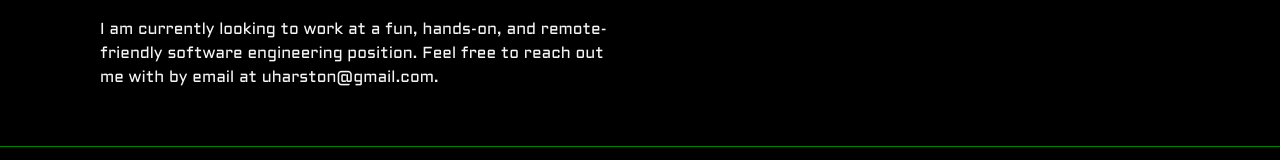
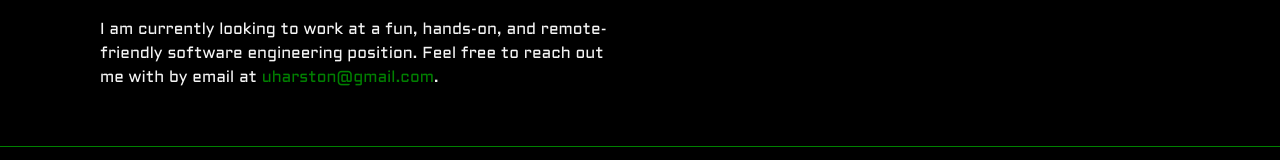
Before and after one commit to uharston/nextjs-harstondev, a Next.js app: page / in a window 1280 px wide. Shown: the part 3069-3229 px from the top of the page. Built offline with nearby package versions, Linux system fonts and the light colour scheme.

Commit message:
Change email text to green

```diff
--- a/components/contact.js
+++ b/components/contact.js
@@ -8,7 +8,7 @@ function Contact() {
                 <Row>
                     <Col >
                         <p className="description" >I am currently looking to work at a fun, hands-on, and remote-friendly software engineering position.
-                            Feel free to reach out me with by email at <span >uharston@gmail.com</span>.</p>
+                            Feel free to reach out me with by email at <span className='email'>uharston@gmail.com</span>.</p>
                     </Col>
                     <Col></Col>
                 </Row>
--- a/styles/globals.css
+++ b/styles/globals.css
@@ -392,6 +392,10 @@ text-decoration: none;
   border: 1px solid green;
 }
 
+.email {
+  color: green;
+}
+
 /* AWS ICON */
 .st0 {
   fill:white
```
